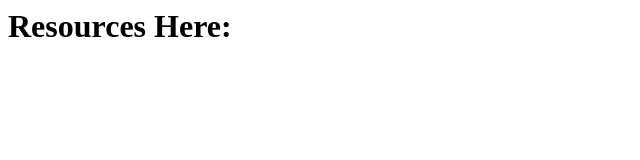
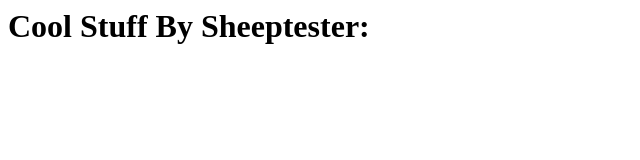
Before and after one commit to byte127x/byte127x.github.io, a plain HTML site: page Resources/index.html in a window 1280 px wide. Shown: the whole page, without its empty margins (0-640 px from the left). Drawn offline with Linux system fonts and the light colour scheme.

Commit message:
Update index.html

```diff
--- a/Resources/index.html
+++ b/Resources/index.html
@@ -1 +1 @@
-<h1>Resources Here:<h1>
+<h1>Cool Stuff By Sheeptester:<h1>
```
